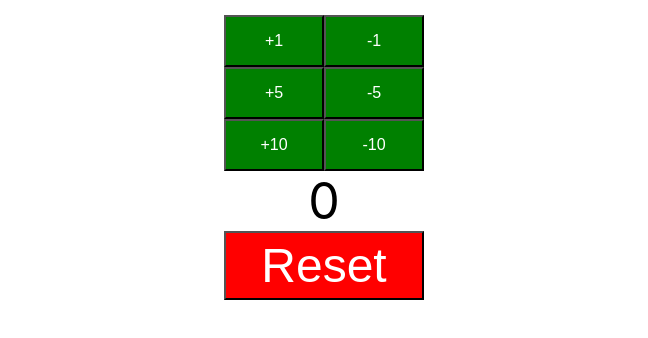
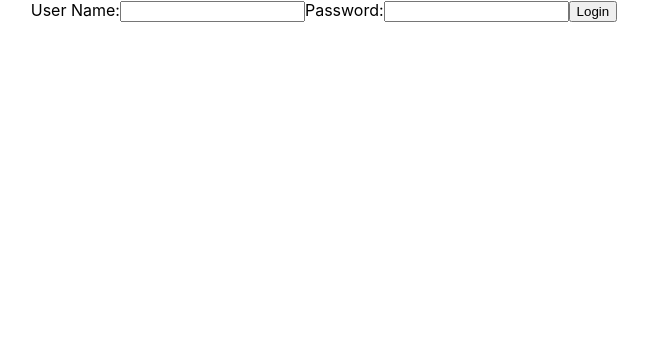
Before and after one commit to TechBrenda/todo-app, a React (Create React App) app in the folder todo-app/: page /todo in a window 1280 px wide. Shown: the top 338 px of the page, without its empty margins (316-964 px from the left). Built offline with nearby package versions, Linux system fonts and the light colour scheme.

Commit message:
Create Todo App with Login

```diff
--- a/todo-app/src/App.js
+++ b/todo-app/src/App.js
@@ -3,9 +3,20 @@ import './App.css'
 /* import FirstComponent from './components/learning-examples/FirstComponent';
 import SecondComponent from './components/learning-examples/SecondComponent';
 import ThirdComponent from './components/learning-examples/ThirdComponent'; */
-import Counter from './components/counter/Counter'
+/* import Counter from './components/counter/Counter' */
+import TodoApp from './components/todo/TodoApp'
 
 class App extends Component {
+  render () {
+    return (
+      <div className='App'>
+        <TodoApp />
+      </div>
+    )
+  }
+}
+
+/* class App extends Component {
   render () {
     return (
       <div className='App'>
@@ -13,7 +24,7 @@ class App extends Component {
       </div>
     )
   }
-}
+} */
 
 /* class LearningComponents extends Component {
   render() {
--- /dev/null
+++ b/todo-app/src/components/todo/Login.js
@@ -0,0 +1,17 @@
+import React, { Component } from 'react'
+
+class Login extends Component {
+  render () {
+    return (
+      <div>
+        <span>User Name:</span>
+        <input type='text' name='username' />
+        <span>Password:</span>
+        <input type='password' name='password' />
+        <button>Login</button>
+      </div>
+    )
+  }
+}
+
+export default Login
--- /dev/null
+++ b/todo-app/src/components/todo/TodoApp.js
@@ -0,0 +1,14 @@
+import React, { Component } from 'react'
+import Login from './Login'
+
+class TodoApp extends Component {
+  render () {
+    return (
+      <div className='TodoApp'>
+        <Login />
+      </div>
+    )
+  }
+}
+
+export default TodoApp
```
